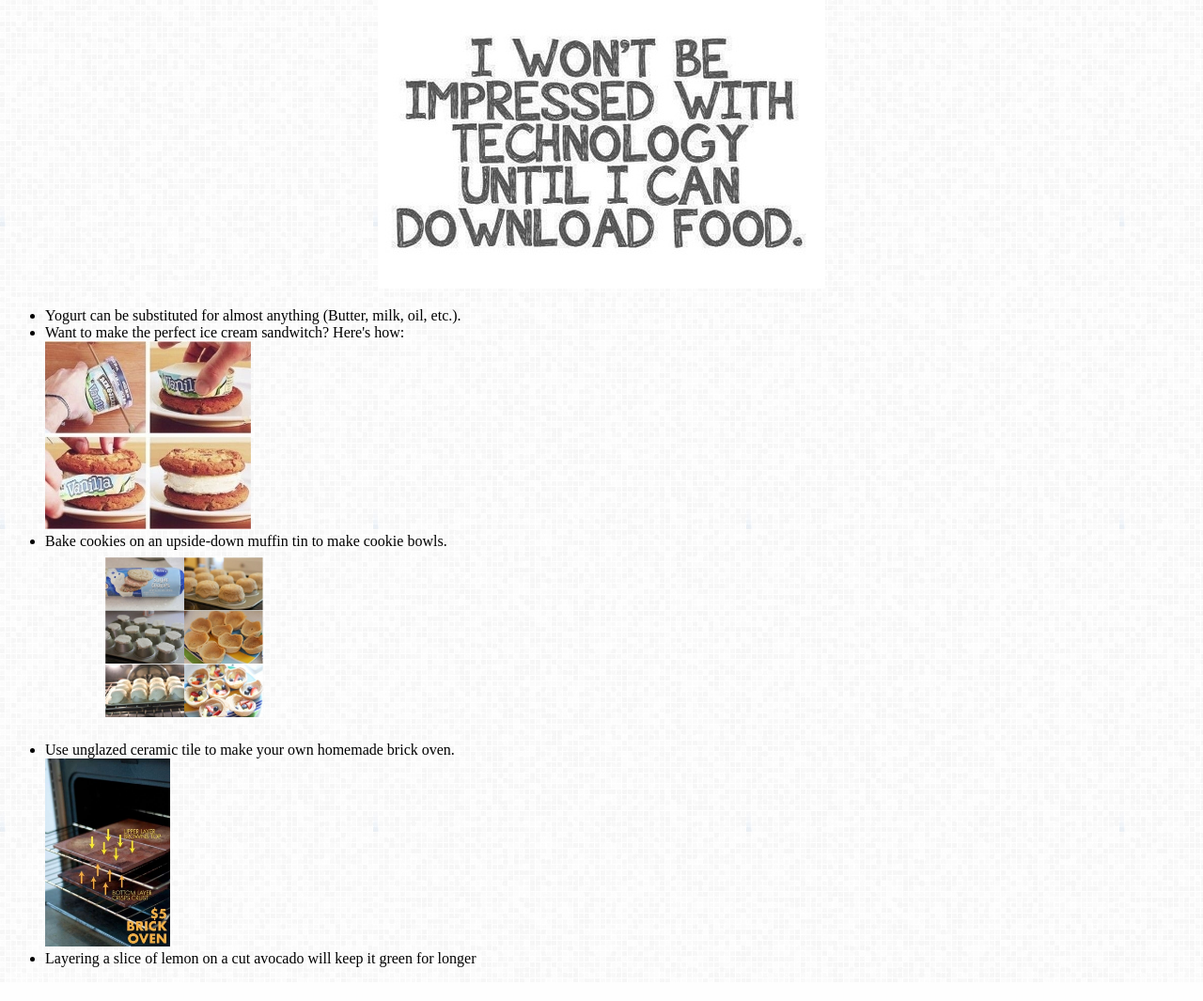
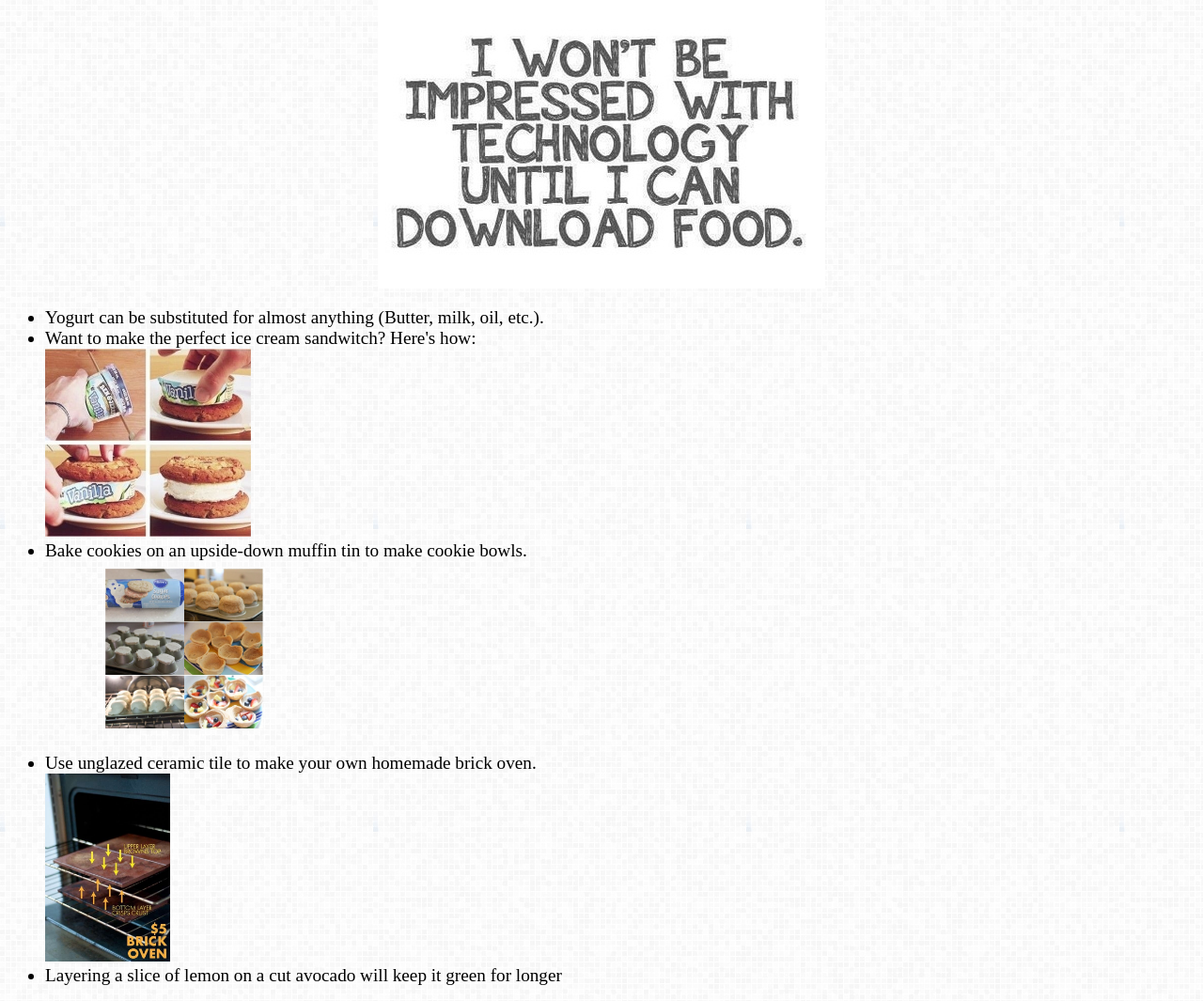
Before and after one commit to EvaPiernas/TeamLifeHacks, a PHP site: page /foodhacks.html in a window 1280 px wide. Shown: the part 81-1146 px from the top of the page at 94% size. Before the commit the page ends 1110 px from the top, so only its background shows below. Run offline with PHP 8.4, Linux system fonts and the light colour scheme; some web fonts are replaced.

Commit message:
fonts change so do ppl

```diff
--- a/css.css
+++ b/css.css
@@ -6,6 +6,9 @@ body{
 	background-image: url("whitebg.png");
 }
 
+li {
+	font-size: 120%;
+}
 h1, h2, h3{
 	font-family: 'Aref Ruqaa', serif;
 	text-align:center;
```
